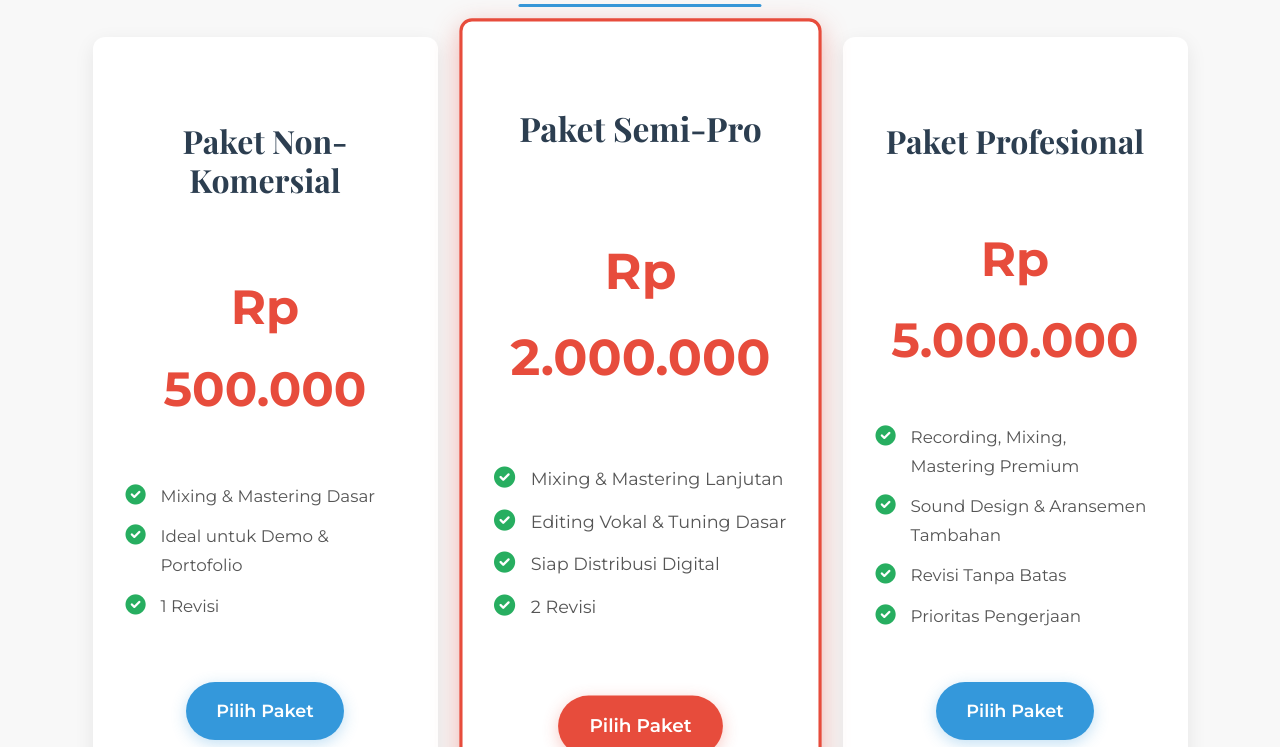
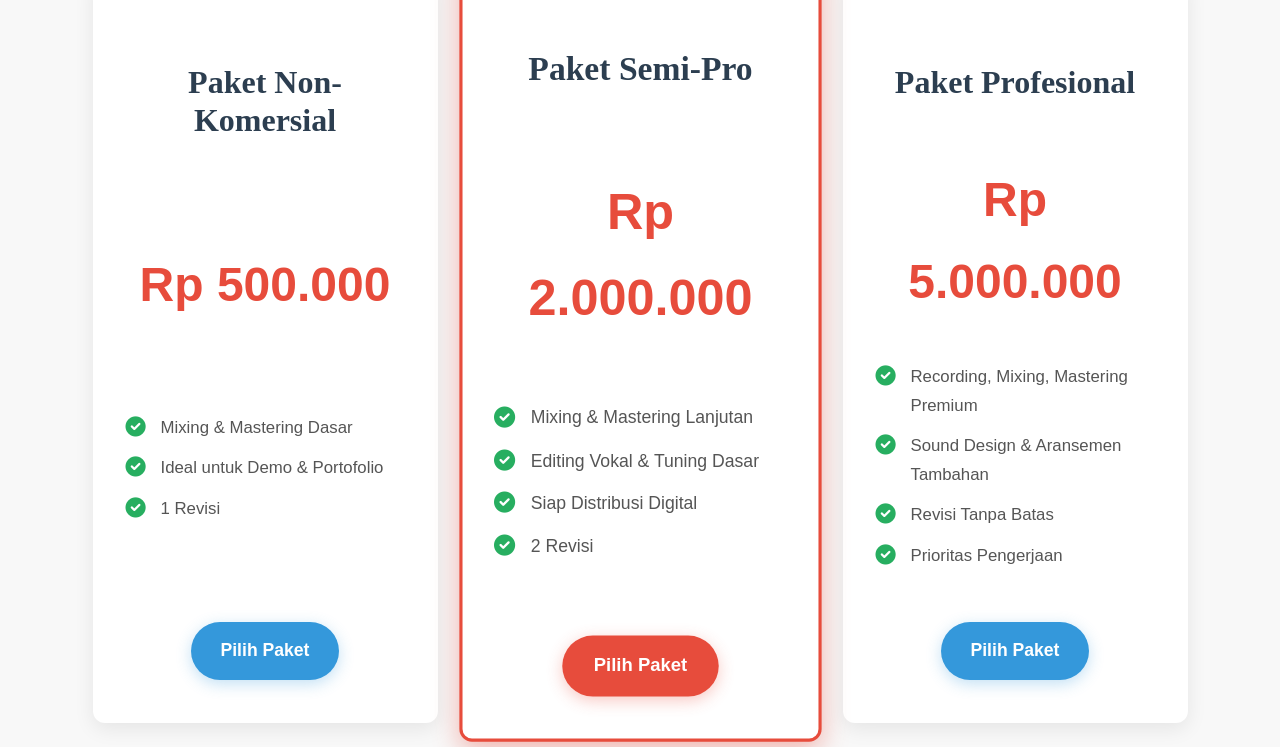
Before and after one commit to Abdulkohar-design/landingpagemusic, a plain HTML site: page index.html in a window 1280 px wide. Shown: the part 2053-2800 px from the top of the page. Drawn offline with nearby package versions, Linux system fonts and the light colour scheme.

Commit message:
Update index.html

```diff
--- a/index.html
+++ b/index.html
@@ -5,7 +5,7 @@
     <meta name="viewport" content="width=device-width, initial-scale=1.0">
     <title>EvolveSounds: Ciptakan Musik & Visual Impianmu</title>
     <link rel="stylesheet" href="style.css">
-    <link href="https://fonts.googleapis.com/css2?family=Montserrat:wght@400;600;700&family=Playfair+Display:wght@700&display=swap" rel="stylesheet">
+    <link href="https://fonts.googleapis.com/css2?family=Inter:wght@400;500;600;700&family=Lora:wght@400;700&display=swap" rel="stylesheet">
     <link rel="stylesheet" href="https://cdnjs.cloudflare.com/ajax/libs/font-awesome/6.0.0-beta3/css/all.min.css">
 </head>
 <body>
```
